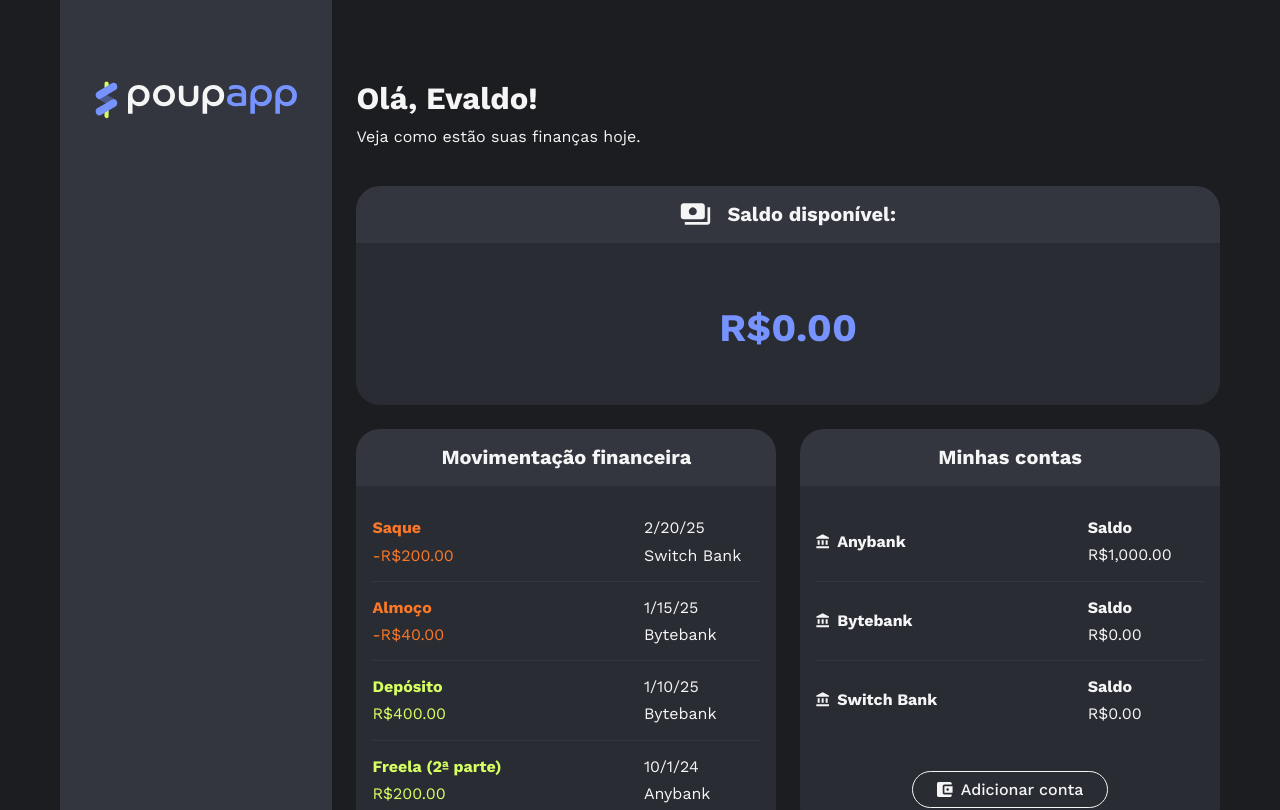
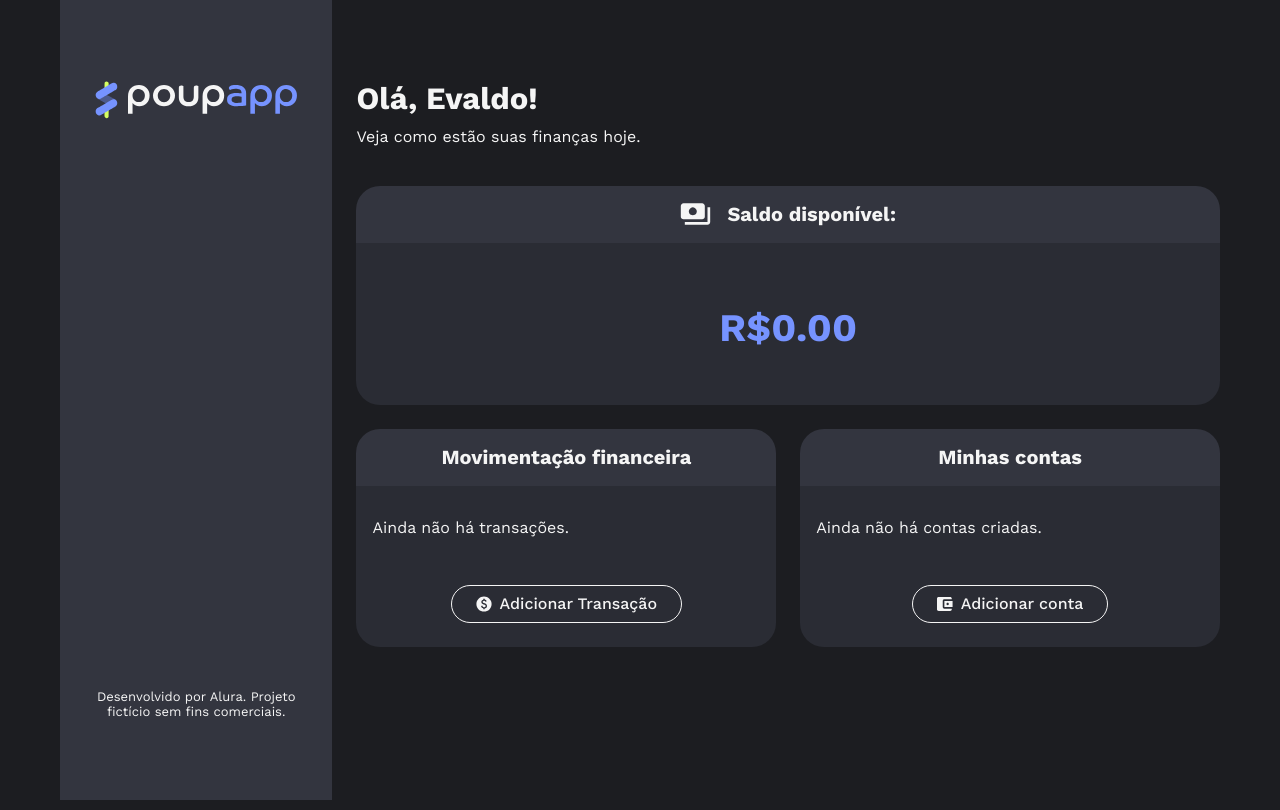
Before and after one commit to ErickCelestino/angular-bank, an Angular app: page / in a window 1280 px wide. Shown: the top 810 px of the page. Built offline with nearby package versions, Linux system fonts and the light colour scheme.

Commit message:
Add Sixth class (#6)
* refactor: add contas in transacao modal

* refactor: add initial function for calculate money in account

* refactor: ajust money process

```diff
--- a/src/app/area-financeira/area-financeira.component.html
+++ b/src/app/area-financeira/area-financeira.component.html
@@ -1,5 +1,14 @@
 <div class="area-financeira">
-  <app-saldo class="saldo" [saldo]="saldo" />
-  <app-transacoes class="transacoes" [transacoes]="transacoes()" (transacaoCriada)="processarTransacao($event)"/>
-  <app-contas class="contas" [contas]="contas()" (contaCriada)="processarConta($event)" />
+  <app-saldo class="saldo" [saldo]="saldo()" />
+  <app-transacoes
+    class="transacoes"
+    [transacoes]="transacoes()"
+    (transacaoCriada)="processarTransacao($event)"
+    [contas]="contas()"
+  />
+  <app-contas
+    class="contas"
+    [contas]="contas()"
+    (contaCriada)="processarConta($event)"
+  />
 </div>
--- a/src/app/area-financeira/area-financeira.component.ts
+++ b/src/app/area-financeira/area-financeira.component.ts
@@ -1,4 +1,4 @@
-import { Component, signal } from '@angular/core';
+import { Component, computed, signal } from '@angular/core';
 import { SaldoComponent } from './saldo/saldo.component';
 import { TransacoesComponent } from './transacoes/transacoes.component';
 import { ContasComponent } from './contas/contas.component';
@@ -12,71 +12,53 @@ import { Transacao, TipoTransacao } from './compartilhados/transacao.model';
   styleUrl: './area-financeira.component.css',
 })
 export class AreaFinanceiraComponent {
-  saldo = 0;
+  transacoes = signal<Transacao[]>([]);
 
-  transacoes = signal<Transacao[]>([
-    {
-      id: '5',
-      nome: '',
-      tipo: TipoTransacao.SAQUE,
-      valor: 200,
-      data: new Date('2025-02-20T00:00'),
-      conta: 'Switch Bank',
-    },
-    {
-      id: '4',
-      nome: 'Almoço',
-      tipo: TipoTransacao.SAQUE,
-      valor: 40,
-      data: new Date('2025-01-15T00:00'),
-      conta: 'Bytebank',
-    },
-    {
-      id: '3',
-      nome: '',
-      tipo: TipoTransacao.DEPOSITO,
-      valor: 400,
-      data: new Date('2025-01-10T00:00'),
-      conta: 'Bytebank',
-    },
-    {
-      id: '2',
-      nome: 'Freela (2ª parte)',
-      tipo: TipoTransacao.DEPOSITO,
-      valor: 200,
-      data: new Date('2024-10-01T00:00'),
-      conta: 'Anybank',
-    },
-    {
-      id: '1',
-      nome: 'Freela (1ª parte)',
-      tipo: TipoTransacao.DEPOSITO,
-      valor: 100,
-      data: new Date('2024-10-01T00:00'),
-      conta: 'Anybank',
-    },
-  ]);
+  contasComSaldoInicial = signal<Conta[]>([]);
 
-  contas = signal<Conta[]>([
-    {
-      nome: 'Anybank',
-      saldo: 1000,
-    },
-    {
-      nome: 'Bytebank',
-      saldo: 0,
-    },
-    {
-      nome: 'Switch Bank',
-      saldo: 0,
-    },
-  ]);
+  contas = computed(() => {
+    return this.contasComSaldoInicial().map((conta) => {
+      const saldoAtualizado = this.calculaSaldoAtualizado(conta);
+
+      return {
+        ...conta,
+        saldo: saldoAtualizado,
+      }
+    });
+  });
+
+  calculaSaldoAtualizado(contaInicial: Conta) {
+    const transacoesDaConta = this.transacoes().filter((transacao) => {
+      return transacao.conta === contaInicial.nome
+    })
+
+    const novoSaldo = transacoesDaConta.reduce((acc, transacao) => {
+      switch(transacao.tipo) {
+        case TipoTransacao.DEPOSITO:
+          return acc + transacao.valor
+
+        case TipoTransacao.SAQUE:
+          return acc - transacao.valor
+
+        default:
+          transacao.tipo satisfies never;
+          throw new Error('Tipo de transacao não identificado');
+      }
+    }, contaInicial.saldo);
+    return novoSaldo
+  }
+
+  saldo = computed(() => {
+    return this.contas().reduce((acc, conta) => {
+      return acc + conta.saldo;
+    }, 0);
+  });
 
   processarTransacao(transacao: Transacao) {
     this.transacoes.update((transacoes) => [transacao, ...transacoes]);
   }
 
   processarConta(conta: Conta) {
-    this.contas.update((contas) => [conta, ...contas]);
+    this.contasComSaldoInicial.update((contas) => [conta, ...contas]);
   }
 }
--- a/src/app/area-financeira/contas/botao-adicionar-conta/botao-adicionar-conta.component.ts
+++ b/src/app/area-financeira/contas/botao-adicionar-conta/botao-adicionar-conta.component.ts
@@ -13,9 +13,9 @@ export class BotaoAdicionarContaComponent {
   modalAberto = signal(false);
 
   novaContaForm = {
-    nome: '',
-    saldo: '',
-  };
+  nome: '',
+  saldo: '',
+};
 
   contaCriada = output<Conta>();
 
@@ -30,6 +30,9 @@ export class BotaoAdicionarContaComponent {
     );
 
     this.contaCriada.emit(novaConta);
+    Object.keys(this.novaContaForm).forEach(
+      (key) => (this.novaContaForm[key as keyof typeof this.novaContaForm] = '')
+    );
     this.modalAberto.set(false);
   }
 }
--- a/src/app/area-financeira/transacoes/botao-adicionar-transacao/botao-adicionar-transacao.component.html
+++ b/src/app/area-financeira/transacoes/botao-adicionar-transacao/botao-adicionar-transacao.component.html
@@ -12,19 +12,36 @@
   <form class="form text-md" (ngSubmit)="aoSubmeter()" ngNativeValidate>
     <label class="label-grupo">
       Nome da transação
-      <input [(ngModel)]="novaTransacaoForm.nome" class="input" type="text" name="nome-transacao" />
+      <input
+        [(ngModel)]="novaTransacaoForm.nome"
+        class="input"
+        type="text"
+        name="nome-transacao"
+      />
     </label>
 
     <fieldset class="grupo-tipo-transacao" required>
       <legend class="legend">Tipo da transação</legend>
 
       <label class="label-grupo-radio">
-        <input type="radio" [(ngModel)]="novaTransacaoForm.tipo" [value]="tipoTransacao.SAQUE" name="tipo-transacao" required />
+        <input
+          type="radio"
+          [(ngModel)]="novaTransacaoForm.tipo"
+          [value]="tipoTransacao.SAQUE"
+          name="tipo-transacao"
+          required
+        />
         Saque
       </label>
 
       <label class="label-grupo-radio">
-        <input type="radio" [(ngModel)]="novaTransacaoForm.tipo" [value]="tipoTransacao.DEPOSITO" name="tipo-transacao" required />
+        <input
+          type="radio"
+          [(ngModel)]="novaTransacaoForm.tipo"
+          [value]="tipoTransacao.DEPOSITO"
+          name="tipo-transacao"
+          required
+        />
         Depósito
       </label>
     </fieldset>
@@ -45,7 +62,13 @@
 
     <label class="label-grupo">
       Data da transação
-      <input [(ngModel)]="novaTransacaoForm.data" class="input" type="date" name="data-transacao" required />
+      <input
+        [(ngModel)]="novaTransacaoForm.data"
+        class="input"
+        type="date"
+        name="data-transacao"
+        required
+      />
     </label>
 
     <label class="label-grupo">
@@ -59,8 +82,9 @@
       >
         <option value="" selected disabled>Selecione a conta</option>
 
-        <option value="Anybank">Anybank</option>
-        <option value="Bytebank">Bytebank</option>
+        @for (conta of contas(); track conta.nome) {
+        <option [value]="conta.nome">{{ conta.nome }}</option>
+        }
       </select>
     </label>
 
--- a/src/app/area-financeira/transacoes/botao-adicionar-transacao/botao-adicionar-transacao.component.ts
+++ b/src/app/area-financeira/transacoes/botao-adicionar-transacao/botao-adicionar-transacao.component.ts
@@ -1,16 +1,17 @@
-import { Component, effect, output, signal } from '@angular/core';
-import { FormsModule } from '@angular/forms'
-import { BotaoComponent, ModalComponent } from "../../../compartilhados";
+import { Component, effect, input, output, signal } from '@angular/core';
+import { FormsModule } from '@angular/forms';
+import { BotaoComponent, ModalComponent } from '../../../compartilhados';
 import { TipoTransacao, Transacao } from '../../compartilhados/transacao.model';
+import { Conta } from '../../compartilhados/conta.model';
 
 @Component({
   selector: 'app-botao-adicionar-transacao',
   imports: [BotaoComponent, ModalComponent, FormsModule],
   templateUrl: './botao-adicionar-transacao.component.html',
-  styleUrl: './botao-adicionar-transacao.component.css'
+  styleUrl: './botao-adicionar-transacao.component.css',
 })
 export class BotaoAdicionarTransacaoComponent {
-  protected tipoTransacao = TipoTransacao
+  protected tipoTransacao = TipoTransacao;
   modalAberto = signal(false);
 
   novaTransacaoForm = {
@@ -19,7 +20,9 @@ export class BotaoAdicionarTransacaoComponent {
     valor: '',
     data: '',
     conta: '',
-  }
+  };
+
+  contas = input.required<Conta[]>();
 
   transacaoCriada = output<Transacao>();
 
@@ -34,9 +37,14 @@ export class BotaoAdicionarTransacaoComponent {
       Number(this.novaTransacaoForm.valor),
       this.novaTransacaoForm.data,
       this.novaTransacaoForm.conta
-    )
+    );
 
     this.transacaoCriada.emit(novaTransacao);
+    Object.keys(this.novaTransacaoForm).forEach(
+      (key) =>
+        (this.novaTransacaoForm[key as keyof typeof this.novaTransacaoForm] =
+          '')
+    );
     this.modalAberto.set(false);
   }
 }
--- a/src/app/area-financeira/transacoes/transacoes.component.html
+++ b/src/app/area-financeira/transacoes/transacoes.component.html
@@ -14,6 +14,7 @@
     <app-botao-adicionar-transacao
       class="botao-adicionar-transacao"
       (transacaoCriada)="transacaoCriada.emit($event)"
+      [contas]="contas()"
     />
   </div>
 </app-card>
--- a/src/app/area-financeira/transacoes/transacoes.component.ts
+++ b/src/app/area-financeira/transacoes/transacoes.component.ts
@@ -3,6 +3,7 @@ import { TransacaoComponent } from "./transacao/transacao.component";
 import { Transacao } from '../compartilhados/transacao.model';
 import { CardComponent } from "../compartilhados/card/card.component";
 import { BotaoAdicionarTransacaoComponent } from "./botao-adicionar-transacao/botao-adicionar-transacao.component";
+import { Conta } from '../compartilhados/conta.model';
 
 @Component({
   selector: 'app-transacoes',
@@ -13,4 +14,5 @@ import { BotaoAdicionarTransacaoComponent } from "./botao-adicionar-transacao/bo
 export class TransacoesComponent {
   transacoes = input.required<Transacao[]>();
   transacaoCriada = output<Transacao>();
+  contas = input.required<Conta[]>();
 }
```
